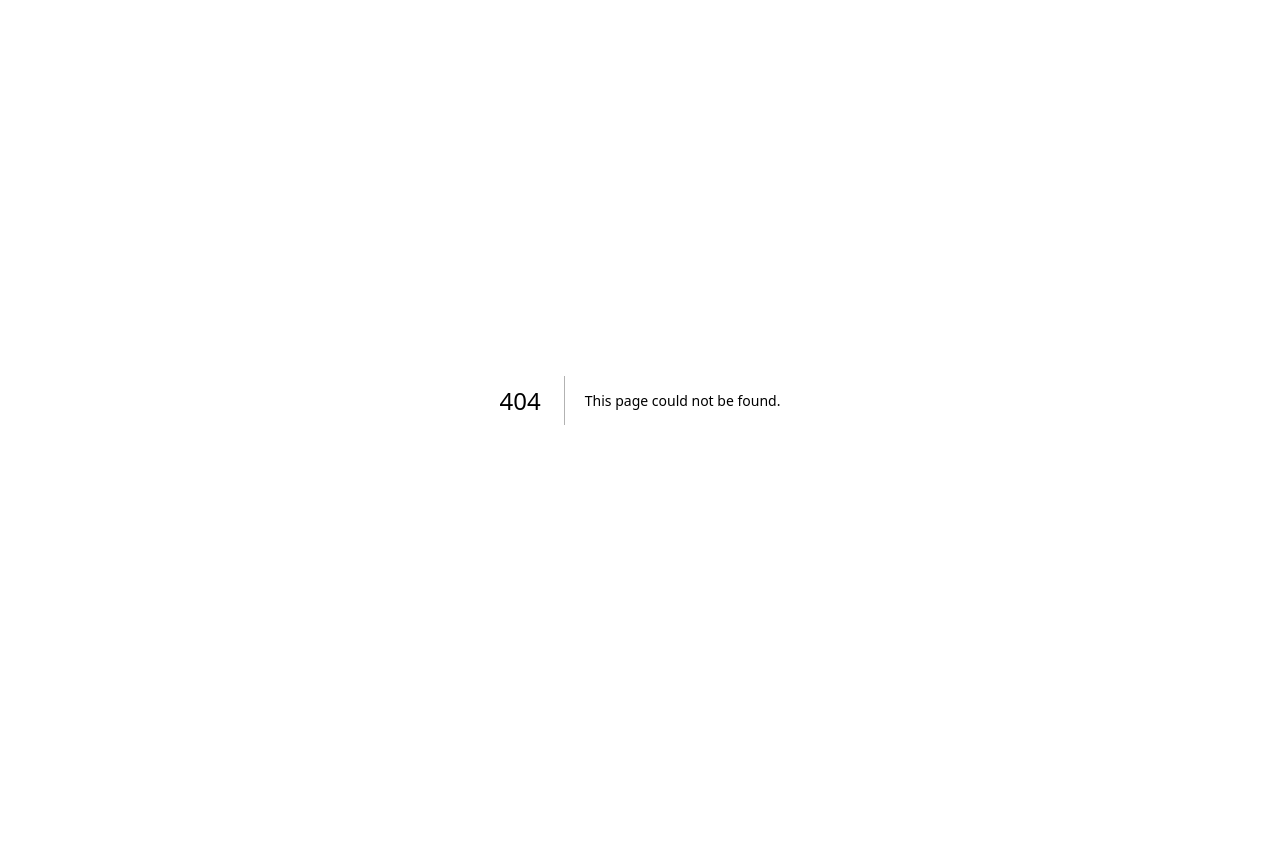
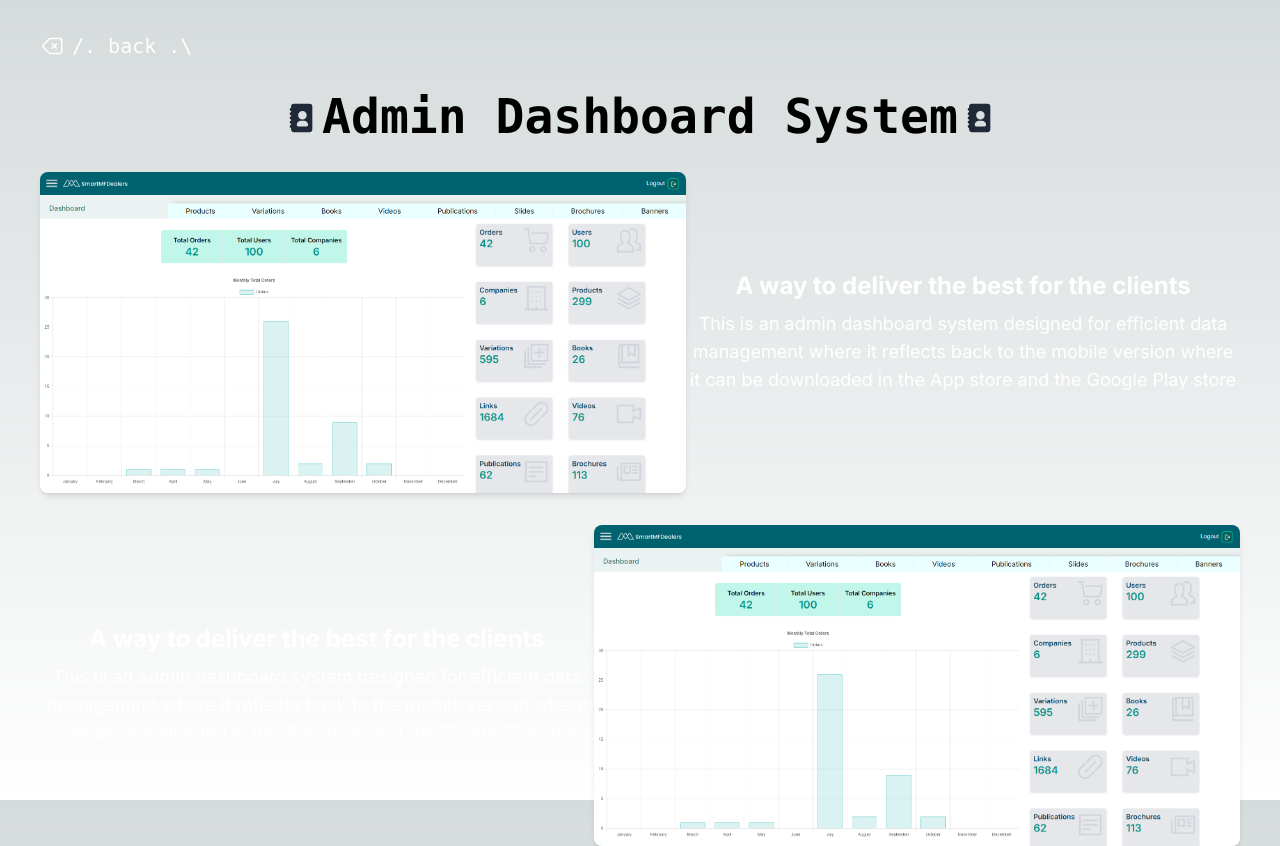
Before and after one commit to Umen14/portfolio_umen, a Next.js app: page /project-one in a window 1280 px wide. Before the commit this address had no page. Before the commit the page ends 800 px from the top, so only its background shows below. Built offline with nearby package versions, Linux system fonts and the light colour scheme.

Commit message:
new changes and also  new project added

```diff
--- /dev/null
+++ b/src/app/project-one/page.tsx
@@ -0,0 +1,87 @@
+"use client";
+import Link from "next/link";
+import ProjectCarousel from '@/components/Slider/page';
+import Image from "next/image";
+
+export default function ProjectOne() {
+
+    return (
+        <div className="h-screen flex flex-col">
+            <div className='pt-8 max-w-fit ml-10 '>
+                <Link href="/projects" passHref className='hover:scale-105 transition-transform duration-300'>
+                    <div className="flex items-center space-x-2">
+                        <svg
+                            xmlns="http://www.w3.org/2000/svg"
+                            fill="none"
+                            viewBox="0 0 24 24"
+                            strokeWidth="1.5"
+                            stroke="currentColor"
+                            className="w-6 h-6 text-white"
+                        >
+                            <path
+                                strokeLinecap="round"
+                                strokeLinejoin="round"
+                                d="M12 9.75L14.25 12m0 0l2.25 2.25M14.25 12l2.25-2.25M14.25 12L12 14.25m-2.58 4.92-6.374-6.375a1.125 1.125 0 0 1 0-1.59L9.42 4.83c.21-.211.497-.33.795-.33H19.5a2.25 2.25 0 0 1 2.25 2.25v10.5a2.25 2.25 0 0 1-2.25 2.25h-9.284c-.298 0-.585-.119-.795-.33Z"
+                            />
+                        </svg>
+                        <div className="text-white font-mono text-xl">/. back .\</div>
+                    </div>
+                </Link>
+            </div>
+
+            <div className="animate-trackingInContractBck">
+                <section className="text-center pt-8">
+                    <h1 className="text-5xl font-bold font-mono flex items-center justify-center">
+                        <svg className="w-[34px] h-[34px] mr-1 mt-1 text-gray-800 dark:text-white" aria-hidden="true" xmlns="http://www.w3.org/2000/svg" width="24" height="24" fill="currentColor" viewBox="0 0 24 24">
+                            <path fillRule="evenodd" d="M7 2a2 2 0 0 0-2 2v1a1 1 0 0 0 0 2v1a1 1 0 0 0 0 2v1a1 1 0 1 0 0 2v1a1 1 0 1 0 0 2v1a1 1 0 1 0 0 2v1a2 2 0 0 0 2 2h11a2 2 0 0 0 2-2V4a2 2 0 0 0-2-2H7Zm3 8a3 3 0 1 1 6 0 3 3 0 0 1-6 0Zm-1 7a3 3 0 0 1 3-3h2a3 3 0 0 1 3 3 1 1 0 0 1-1 1h-6a1 1 0 0 1-1-1Z" clipRule="evenodd" />
+                        </svg>
+                        Admin Dashboard System
+                        <svg className="w-[34px] h-[34px] ml-1 mt-1 text-gray-800 dark:text-white" aria-hidden="true" xmlns="http://www.w3.org/2000/svg" width="24" height="24" fill="currentColor" viewBox="0 0 24 24">
+                            <path fillRule="evenodd" d="M7 2a2 2 0 0 0-2 2v1a1 1 0 0 0 0 2v1a1 1 0 0 0 0 2v1a1 1 0 1 0 0 2v1a1 1 0 1 0 0 2v1a1 1 0 1 0 0 2v1a2 2 0 0 0 2 2h11a2 2 0 0 0 2-2V4a2 2 0 0 0-2-2H7Zm3 8a3 3 0 1 1 6 0 3 3 0 0 1-6 0Zm-1 7a3 3 0 0 1 3-3h2a3 3 0 0 1 3 3 1 1 0 0 1-1 1h-6a1 1 0 0 1-1-1Z" clipRule="evenodd" />
+                        </svg>
+                    </h1>
+                </section>
+
+
+            </div>
+            <div className="flex items-center justify-between w-full mt-8 px-10 text-white">
+                {/* Left - Image */}
+                <div className="animate-tiltIn">
+                    <Image
+                        src="/images/SMFD.png"
+                        width={700}
+                        height={800}
+                        alt="Admin Dashboard Preview"
+                        className="rounded-lg shadow-md animate-tiltIn"
+                    />
+                </div>
+
+                {/* Right - Text */}
+                <div className="w-1/2 text-center animate-slideUp">
+                    <h2 className="text-2xl font-bold">A way to deliver the best for the clients</h2>
+                    <p className="mt-2 text-lg">This is an admin dashboard system designed for efficient data management where it reflects back to the mobile version where it can be downloaded in the App store and the Google Play store</p>
+                </div>
+
+            </div>
+
+            <div className="flex items-center justify-between w-full mt-8 px-10 text-white">
+
+                <div className="w-1/2 text-center animate-slideUp">
+                    <h2 className="text-2xl font-bold">A way to deliver the best for the clients</h2>
+                    <p className="mt-2 text-lg">This is an admin dashboard system designed for efficient data management where it reflects back to the mobile version where it can be downloaded in the App store and the Google Play store</p>
+                </div>
+
+                <div className="animate-tiltIn">
+                    <Image
+                        src="/images/SMFD.png"
+                        width={700}
+                        height={800}
+                        alt="Admin Dashboard Preview"
+                        className="rounded-lg shadow-md animate-tiltIn"
+                    />
+                </div>
+
+            </div>
+        </div>
+    );
+}
--- a/tailwind.config.ts
+++ b/tailwind.config.ts
@@ -18,10 +18,37 @@ const config: Config = {
           '0%': { transform: 'translateY(50%)', opacity: '0' },
           '100%': { transform: 'translateY(0)', opacity: '1' },
         },
+        trackingInContractBck: {
+          '0%': {
+            letterSpacing: '1em',
+            transform: 'translateZ(400px)',
+            opacity: '0',
+          },
+          '40%': {
+            opacity: '0.6',
+          },
+          '100%': {
+            transform: 'translateZ(0)',
+            opacity: '1',
+          },
+        },
+        tiltIn: {
+          '0%' : {
+            transform: 'rotateY(20deg) rotateX(35deg) translate(300px, -300px) skew(-35deg, 10deg)',
+            opacity: '0',
+          },
+          '100%': {
+            transform: 'rotateY(0) rotateX(0deg) translate(0, 0) skew(0deg, 0deg)',
+            opacity: '1',
+          },
+        },
       },
       animation: {
         slideUp: 'slideUp 1s ease-out',
+        trackingInContractBck: 'trackingInContractBck 1s cubic-bezier(0.215, 0.610, 0.355, 1.000) both',
+        tiltIn: 'tiltIn 1s cubic-bezier(0.250, 0.460, 0.450, 0.940) both',
       },
+
     },
 
   },
```
